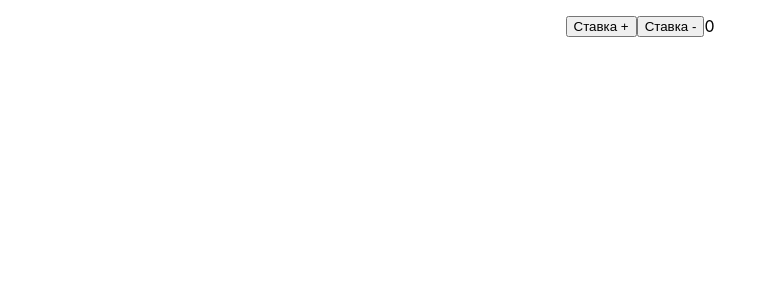
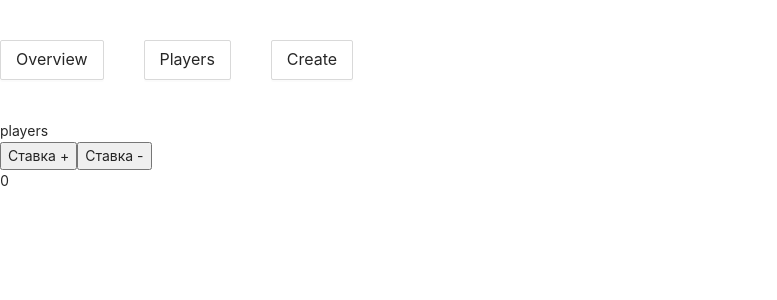
Before and after one commit to MaksimPozharskiy/betboom-test, a React (Create React App) app: page /players in a window 1280 px wide. Shown: the top 300 px of the page, without its empty margins (0-777 px from the left). Built offline with nearby package versions, Linux system fonts and the light colour scheme.

Commit message:
feat: add header routing

```diff
--- a/src/components/App/App.module.scss
+++ b/src/components/App/App.module.scss
@@ -1,5 +1,5 @@
-.app {
-  display: flex;
-  justify-content: center;
-  align-items: center;
+.page {
+  max-width: 1280px;
+  width: 100%;
+  margin: 0 auto;
 }
--- a/src/components/App/App.tsx
+++ b/src/components/App/App.tsx
@@ -1,14 +1,29 @@
 import React from 'react';
+import { BrowserRouter, Routes, Route } from 'react-router-dom';
 import styles from './App.module.scss';
 import { useAppDispatch, useAppSelector } from '../../services/hooks';
 import { decrement, increment } from '../../services/reducers/testSlice';
+import Header from '../Header/Header';
+import OverviewPage from '../../pages/overview/overview';
+import CreatePage from '../../pages/create/create';
+import PlayersPage from '../../pages/players/players';
 
 function App() {
   const count = useAppSelector((state) => state.count);
   const dispatch = useAppDispatch();
 
   return (
-    <div className={styles.app}>
+    <div className={styles.page}>
+      <BrowserRouter>
+        <Header />
+        <Routes>
+          <Route path="/overview" element={<OverviewPage />} />
+          <Route path="/players" element={<PlayersPage />} />
+          <Route path="/create" element={<CreatePage />} />
+          <Route index element={<OverviewPage />} />
+          <Route path="*" element={<p>404</p>} />
+        </Routes>
+      </BrowserRouter>
       <header className="App-header">
         <button type="button" onClick={() => dispatch(increment())}>Ставка +</button>
         <button type="button" onClick={() => dispatch(decrement())}>Ставка -</button>
--- /dev/null
+++ b/src/components/Header/Header.module.scss
@@ -0,0 +1,9 @@
+.header {
+  padding: 40px 0;
+  display: flex;
+  align-items: center;
+}
+
+.link {
+  margin-right: 40px;
+}
--- /dev/null
+++ b/src/components/Header/Header.tsx
@@ -0,0 +1,22 @@
+import { Button } from 'antd';
+import React from 'react';
+import { Link } from 'react-router-dom';
+import styles from './Header.module.scss';
+
+function Header() {
+  return (
+    <header className={styles.header}>
+      <Link to="/overview">
+        <Button size="large" className={styles.link}>Overview</Button>
+      </Link>
+      <Link to="/players">
+        <Button size="large" className={styles.link}>Players</Button>
+      </Link>
+      <Link to="/create">
+        <Button size="large" className={styles.link}>Create</Button>
+      </Link>
+    </header>
+  );
+}
+
+export default Header;
--- a/src/index.css
+++ /dev/null
@@ -1,13 +0,0 @@
-body {
-  margin: 0;
-  font-family: -apple-system, BlinkMacSystemFont, 'Segoe UI', 'Roboto', 'Oxygen',
-    'Ubuntu', 'Cantarell', 'Fira Sans', 'Droid Sans', 'Helvetica Neue',
-    sans-serif;
-  -webkit-font-smoothing: antialiased;
-  -moz-osx-font-smoothing: grayscale;
-}
-
-code {
-  font-family: source-code-pro, Menlo, Monaco, Consolas, 'Courier New',
-    monospace;
-}
--- a/src/index.tsx
+++ b/src/index.tsx
@@ -1,10 +1,11 @@
 import React from 'react';
 import ReactDOM from 'react-dom/client';
-import './index.css';
 import { Provider } from 'react-redux';
 import App from './components/App/App';
 import reportWebVitals from './reportWebVitals';
 import { store } from './services/store';
+import 'antd/dist/antd.min.css';
+import './index.scss';
 
 const root = ReactDOM.createRoot(
   document.getElementById('root') as HTMLElement,
--- /dev/null
+++ b/src/pages/create/create.tsx
@@ -0,0 +1,11 @@
+import React from 'react';
+
+function CreatePage() {
+  return (
+    <header>
+      create
+    </header>
+  );
+}
+
+export default CreatePage;
--- /dev/null
+++ b/src/pages/overview/overview.tsx
@@ -0,0 +1,11 @@
+import React from 'react';
+
+function OverviewPage() {
+  return (
+    <header>
+      overview
+    </header>
+  );
+}
+
+export default OverviewPage;
--- /dev/null
+++ b/src/pages/players/players.tsx
@@ -0,0 +1,11 @@
+import React from 'react';
+
+function PlayersPage() {
+  return (
+    <header>
+      players
+    </header>
+  );
+}
+
+export default PlayersPage;
```
Also changed, not shown: src/index.scss (added).
